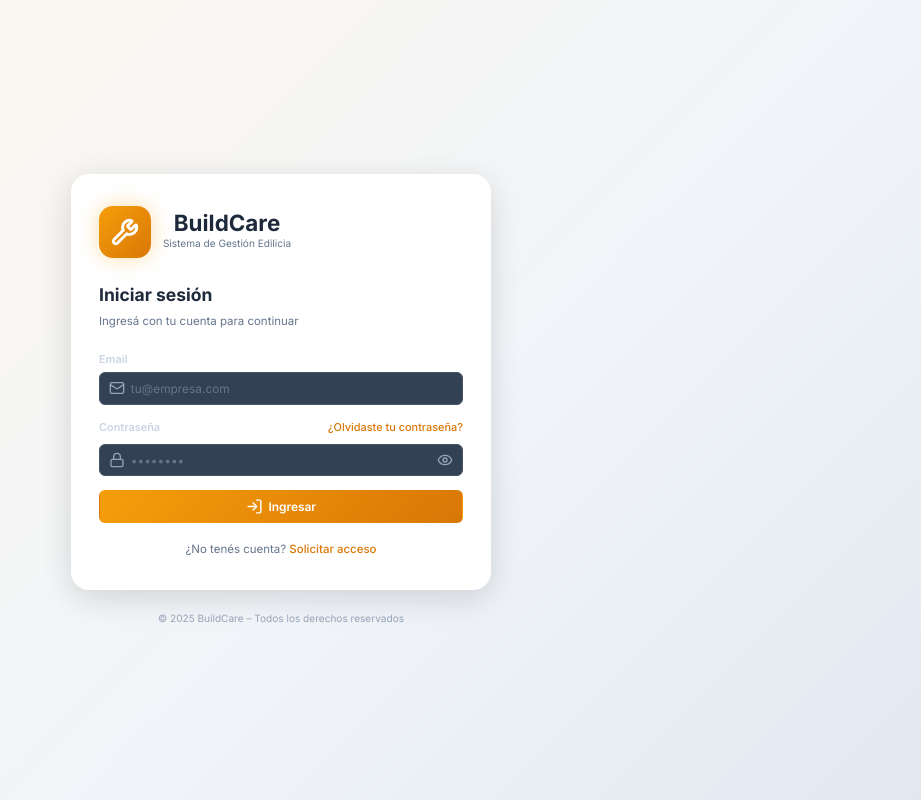
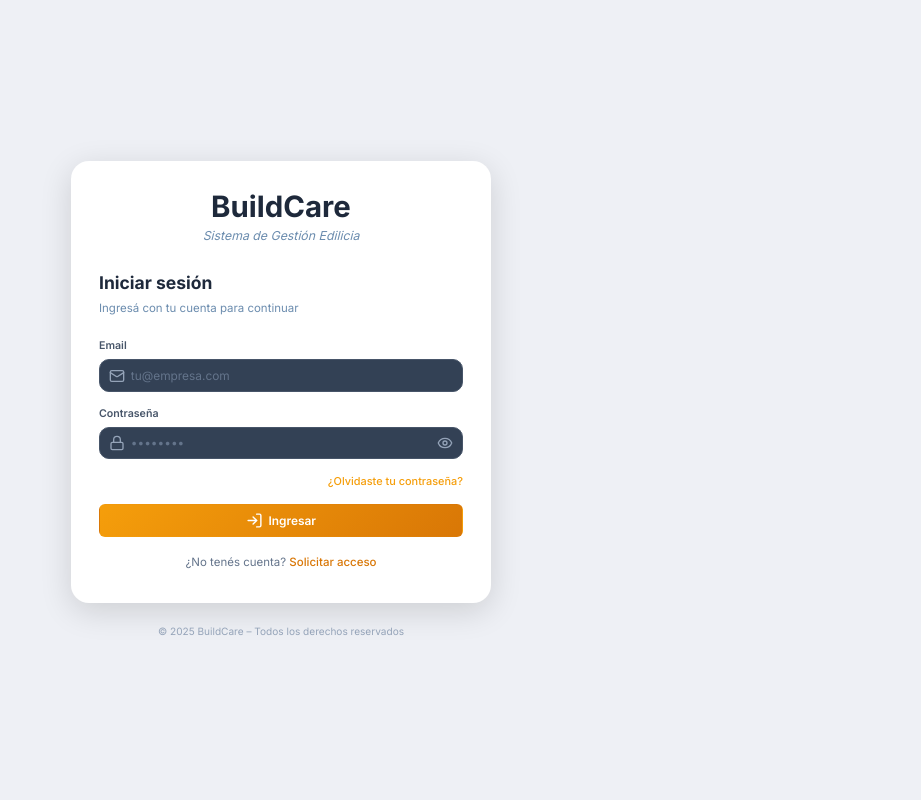
Before and after one commit to Brunester-cmd/BuildCare--app, a React (Vite) app: page /login in a window 1280 px wide. Shown: the whole page, without its empty margins (359-1280 px from the left). Built offline with nearby package versions, Linux system fonts and the light colour scheme.

Commit message:
style: redesign login page - centered title, dark inputs, forgot password below field

```diff
--- a/src/index.css
+++ b/src/index.css
@@ -1713,7 +1713,7 @@ body,
   flex-direction: column;
   align-items: center;
   justify-content: center;
-  background: linear-gradient(135deg, #fff7ed 0%, #f1f5f9 60%, #e2e8f0 100%);
+  background: #eef0f5;
   padding: 2rem 1rem;
   gap: 1.5rem;
 }
@@ -1733,18 +1733,19 @@ body,
 .auth-logo {
   display: flex;
   align-items: center;
+  justify-content: center;
   gap: 0.85rem;
   margin-bottom: 1.75rem;
 }
 
 .logo-badge--lg {
-  width: 52px;
-  height: 52px;
+  width: 60px;
+  height: 60px;
   border-radius: var(--radius-lg);
 }
 
 .auth-app-name {
-  font-size: 1.6rem;
+  font-size: 2.1rem;
   font-weight: 800;
   color: var(--slate-800);
   line-height: 1;
@@ -1752,10 +1753,11 @@ body,
 }
 
 .auth-app-sub {
-  font-size: 0.72rem;
-  color: var(--slate-500);
-  margin-top: 2px;
+  font-size: 0.88rem;
+  color: #6b8cae;
+  margin-top: 5px;
   text-align: center;
+  font-style: italic;
 }
 
 .auth-title {
@@ -1767,7 +1769,7 @@ body,
 
 .auth-subtitle {
   font-size: 0.82rem;
-  color: var(--slate-500);
+  color: #6b8cae;
   margin-bottom: 1.5rem;
   line-height: 1.5;
 }
@@ -1877,6 +1879,31 @@ body,
   font-size: 0.72rem;
   color: var(--slate-400);
 }
+
+/* Auth-specific overrides: white card needs darker label text */
+.auth-card .form-label {
+  color: var(--slate-600);
+  font-size: 0.76rem;
+}
+
+.auth-card .form-input {
+  border-radius: var(--radius-md);
+}
+
+.auth-card .form-input::placeholder {
+  color: var(--slate-500);
+}
+
+/* Forgot password: appears right of the icon row (below input) */
+.auth-card .form-label-row {
+  margin-bottom: 0.25rem;
+}
+
+.auth-card .auth-link--sm {
+  color: var(--amber-500);
+  font-weight: 500;
+}
+
 
 .auth-success {
   display: flex;
--- a/src/pages/Login.tsx
+++ b/src/pages/Login.tsx
@@ -1,6 +1,6 @@
 import { useState } from 'react';
 import { Link, useNavigate, useLocation } from 'react-router-dom';
-import { Wrench, Mail, Lock, Eye, EyeOff, LogIn } from 'lucide-react';
+import { Mail, Lock, Eye, EyeOff, LogIn } from 'lucide-react';
 import { useAuth } from '../contexts/AuthContext';
 import { useI18n } from '../hooks/useI18n';
 
@@ -33,11 +33,8 @@ export default function Login() {
     return (
         <div className="auth-screen">
             <div className="auth-card">
-                {/* Logo */}
+                {/* Branding */}
                 <div className="auth-logo">
-                    <div className="logo-badge logo-badge--lg">
-                        <Wrench size={28} strokeWidth={2.5} />
-                    </div>
                     <div>
                         <h1 className="auth-app-name">BuildCare</h1>
                         <p className="auth-app-sub">{t.app_subtitle}</p>
@@ -67,12 +64,7 @@ export default function Login() {
                     </div>
 
                     <div className="form-group">
-                        <div className="form-label-row">
-                            <label className="form-label">{t.password_label}</label>
-                            <Link to="/forgot-password" className="auth-link auth-link--sm">
-                                {t.forgot_password_link}
-                            </Link>
-                        </div>
+                        <label className="form-label">{t.password_label}</label>
                         <div className="input-icon-wrap">
                             <Lock size={16} className="input-icon" />
                             <input
@@ -87,6 +79,11 @@ export default function Login() {
                             <button type="button" className="input-icon-right" onClick={() => setShowPass(!showPass)}>
                                 {showPass ? <EyeOff size={16} /> : <Eye size={16} />}
                             </button>
+                        </div>
+                        <div style={{ textAlign: 'right', marginTop: '0.35rem' }}>
+                            <Link to="/forgot-password" className="auth-link auth-link--sm">
+                                {t.forgot_password_link}
+                            </Link>
                         </div>
                     </div>
 
```
